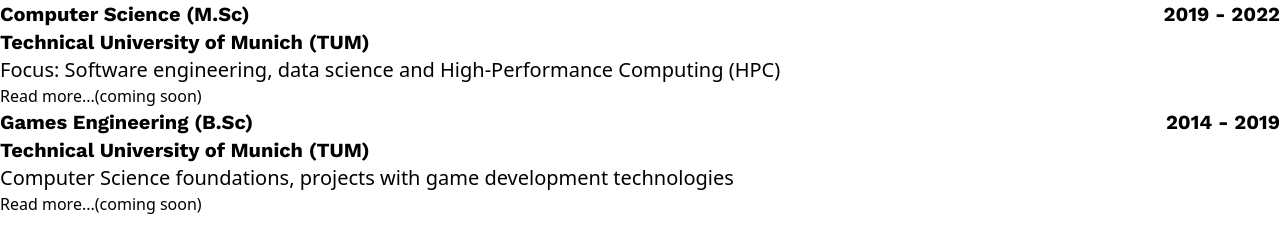
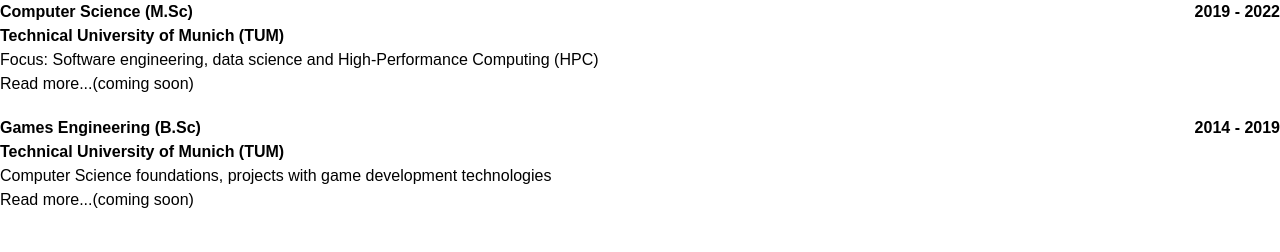
Before and after one commit to Freshchris01/homepage-gatsby, a Gatsby site: page /Education in a window 1280 px wide. Built offline with nearby package versions, Linux system fonts and the light colour scheme; Gatsby itself is replaced by a stand-in of ours.

Commit message:
Add remote font Add portrait image

```diff
--- a/src/pages/Education.tsx
+++ b/src/pages/Education.tsx
@@ -21,13 +21,13 @@
 	<div className=''>
 		{educatuion.map((item, index) => {
 			return (
-				<div className='flex flex-col' key={index}>
+				<div className='flex flex-col mb-5' key={index}>
 					<div className='flex'>
-						<h3 className='text-xl font-bold flex-1'>{item.title}</h3>
-						<h3 className='text-xl font-bold'>{item.year}</h3>
+						<h3 className='font-bold flex-1'>{item.title}</h3>
+						<h3 className='font-bold'>{item.year}</h3>
 					</div>
-					<h3 className='text-xl font-bold'>{item.university}</h3>
-					<p className='text-xl'>{item.description}</p>
+					<h3 className='font-bold'>{item.university}</h3>
+					<p className=''>{item.description}</p>
 					<Link to='/'>Read more...(coming soon)</Link>
 				</div>
 			)
--- a/src/pages/Header.tsx
+++ b/src/pages/Header.tsx
@@ -1,10 +1,13 @@
 const imageUrl= "https://placehold.co/100x100"
 import React, {FC } from 'react'
+import { StaticImage } from 'gatsby-plugin-image'
 
 interface MyProps{}
 const Header: FC<MyProps> = () =>
-		<div className=''>
-			<img src={imageUrl} alt="logo" className='m-auto rounded-full'/>
+		<div>
+			<div className='justify-center'>
+			<StaticImage src='../images/portrait.png' alt="logo" layout='fixed' width={170} className='m-auto rounded-full' />
+			</div>
 			<p className='text-center'>Hello, my name is Christian.<br/>
 I am Supporting companies on their Azure Cloud journey.<br/>
 Cloud Architect & DevOps Engineer.<br/>
--- a/src/pages/Layout.tsx
+++ b/src/pages/Layout.tsx
@@ -7,7 +7,7 @@
 }
 
 const Layout: FC<MyProps> = (props) =>
-		<div className='container max-w-3xl font-primary pt-20 flex flex-col'>
+		<div className='container max-w-3xl pt-20 flex flex-col'>
 			<Header />
 			<main className='grow'>{props.children}</main>
 			<Footer />
--- a/src/styles/global.css
+++ b/src/styles/global.css
@@ -2,12 +2,10 @@
 @tailwind components;
 @tailwind utilities;
 
-@font-face {
-	font-family: work-sans-regular;
-	src: url(work-sans/WorkSans-Regular.ttf) format("truetype");
+
+@import url('https://fonts.googleapis.com/css?family=Nunito+Sans');
+
+
+* {
+	font-family: 'Nunito Sans', sans-serif;
 }
-
-@font-face {
-	font-family: work-sans-bold;
-	src: url(work-sans/WorkSans-Bold.ttf) format("truetype");
-}
--- a/tailwind.config.js
+++ b/tailwind.config.js
@@ -11,10 +11,6 @@
     },
     colors: {
       primary: "#F1F2F6",
-    },
-    fontFamily: {
-      primary: "work-sans-regular",
-      bold: "work-sans-bold",
     }
   },
   plugins: [],
```
Also changed, not shown: 2 other files.
